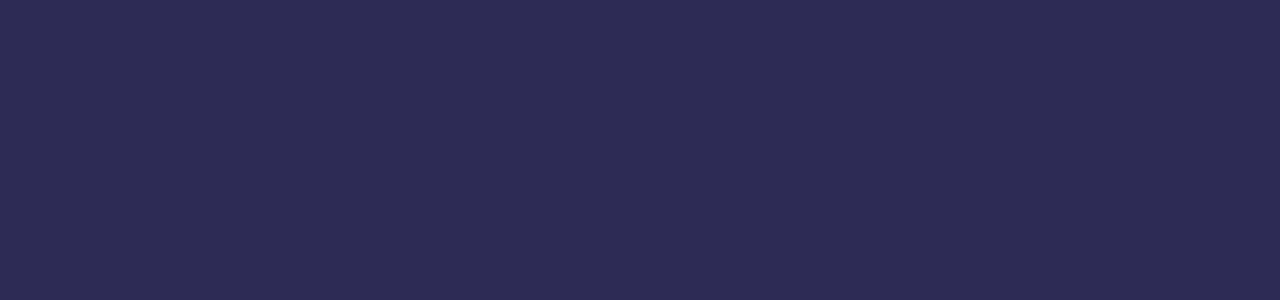
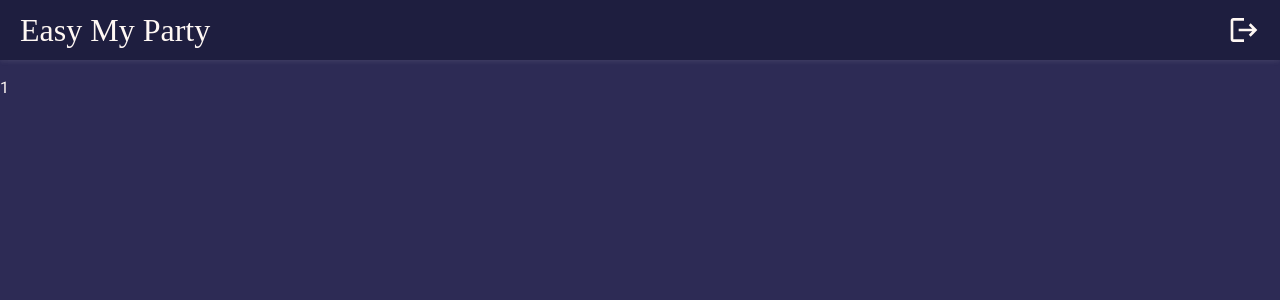
Before and after one commit to lgsfarias/easy-my-party, a React (Vite) app in the folder front-end/: page /party/1 in a window 1280 px wide. Before the commit this address had no page. Shown: the top 300 px of the page. Built offline with nearby package versions, Linux system fonts and the light colour scheme; a web font is replaced by a local one.

Commit message:
feat: create party page route

```diff
--- a/front-end/src/Routes.tsx
+++ b/front-end/src/Routes.tsx
@@ -5,6 +5,7 @@ import {
 } from 'react-router-dom';
 import Home from './pages/Home';
 import Login from './pages/Login';
+import PartyPage from './pages/PartyPage';
 import SignUp from './pages/SignUp';
 
 export default function AppRoutes() {
@@ -14,6 +15,7 @@ export default function AppRoutes() {
         <Route path="/" element={<Login />} />
         <Route path="/signup" element={<SignUp />} />
         <Route path="/home" element={<Home />} />
+        <Route path="/party/:partyId" element={<PartyPage />} />
       </Routes>
     </Router>
   );
--- /dev/null
+++ b/front-end/src/pages/PartyPage/index.tsx
@@ -0,0 +1,16 @@
+// import { useEffect, useState, useContext } from 'react';
+import { useParams } from 'react-router-dom';
+import Header from '../../components/Header';
+
+// import * as S from './style';
+
+export default function PartyPage() {
+  const { partyId } = useParams();
+
+  return (
+    <>
+      <Header />
+      <h1>{partyId}</h1>
+    </>
+  );
+}
--- /dev/null
+++ b/front-end/src/pages/PartyPage/style.ts
@@ -0,0 +1 @@
+export const style = '';
```
